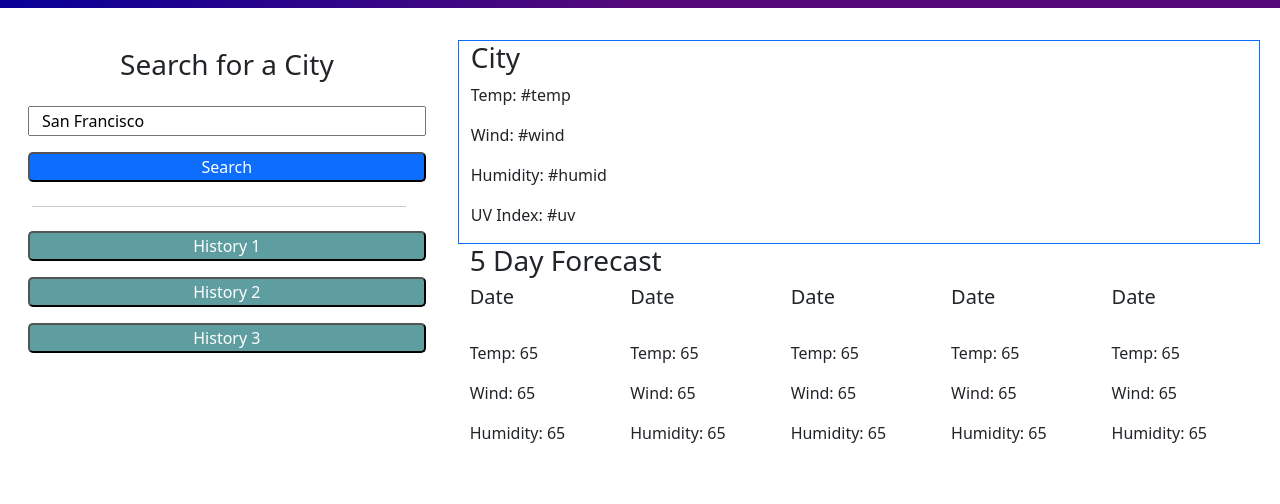
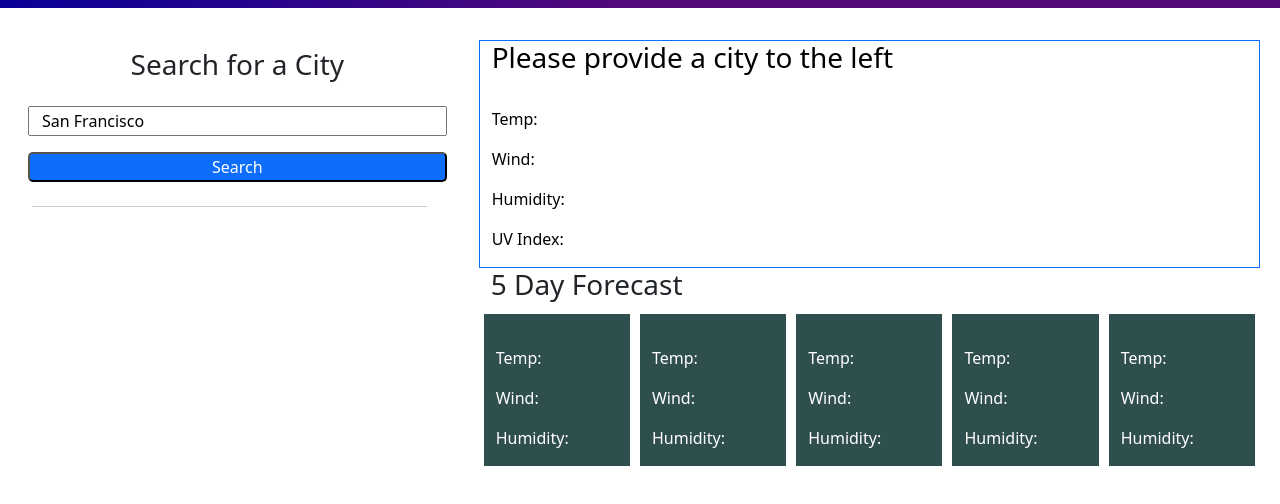
Before and after one commit to cmullendore-bootcamp/weather-dashboard, a plain HTML site: page index.html in a window 1280 px wide. Shown: the part 58-562 px from the top of the page. Drawn offline with nearby package versions, Linux system fonts and the light colour scheme.

Commit message:
Added dynamic colors

```diff
--- a/assets/css/style.css
+++ b/assets/css/style.css
@@ -18,3 +18,37 @@ button {
     color: #FFFFFF;
     background-color: #5f9ea0;
 }
+
+/* Note that the order of the next two selectors is INTENTIONAL */
+
+*[id*="for"], div.col p {
+    color: #ffffff;
+}
+
+*[id*="weather-"], div.headline p  {
+    color: #000000;
+}
+
+div.row div.col {
+    background-color: #2f4f4f;
+    margin: 5px;
+}
+
+#weather-current-uv {
+    border-radius: 5px;
+}
+
+#weather-current-uv.good {
+    color: #ffffff;
+    background-color: #008000;
+}
+
+#weather-current-uv.warning {
+    color: #000000;
+    background-color: #ffff00;
+}
+
+#weather-current-uv.danger {
+    color: #ffffff;
+    background-color: #ff0000;
+}
--- a/assets/js/script.js
+++ b/assets/js/script.js
@@ -12,13 +12,13 @@ function LoadWeather(query) {
             response.json()
                 .then(function(data) {
                     ProcessHistory(data.name, data.coord.lat, data.coord.lon);
-                    LoadForecast(data.coord.lat, data.coord.lon);
+                    LoadForecast(data.name, data.coord.lat, data.coord.lon);
                 });
         });
 }
 
 
-function LoadForecast(lat, lon) {
+function LoadForecast(city, lat, lon) {
     var forecastApiUrl =  `https://api.openweathermap.org/data/2.5/onecall?lat=${lat}&lon=${lon}&exclude=hourly&appid=4e3d18816754402569ac77dc78b5f775`
 
     fetch(forecastApiUrl)
@@ -28,19 +28,29 @@ function LoadForecast(lat, lon) {
             }
             response.json()
                 .then(function(data) {
-                    ProcessForecast(data);
+                    ProcessForecast(city, data);
                 });
         });
 }
 
-function ProcessForecast(forecastWeather) {
-    console.log(forecastWeather);
+function ProcessForecast(city, forecastWeather) {
+    document.getElementById("weather-city").textContent = city;
     document.getElementById("weather-icon").setAttribute("src", `http://openweathermap.org/img/wn/${forecastWeather.current.weather[0].icon}@2x.png`)
     document.getElementById("weather-current-temp").textContent = forecastWeather.current.temp;
     document.getElementById("weather-current-wind").textContent = forecastWeather.current.wind_speed;
     document.getElementById("weather-current-humidity").textContent = forecastWeather.current.humidity;
-    document.getElementById("weather-current-uv").textContent = forecastWeather.current.uvi;
+    var uvIndex = $("#weather-current-uv");
+    uvIndex.text(forecastWeather.current.uvi);
+    if (forecastWeather.current.uvi <= 2) {
+        uvIndex.addClass("good");
+        //uvIndex("bg-success");
+    } else if (forecastWeather.current.uvi <= 5) {
+        uvIndex.addClass("warning");
+    } else {
+        uvIndex.addClass("danger");
+    }
 
+    uvIndex
     for (var i = 0; i < 5; i++) {
         var day = forecastWeather.daily[i];
         document.getElementById(`for${i}Date`).textContent = moment(day.dt * 1000).format("MM/DD/YYYY");
@@ -94,5 +104,7 @@ searchBtn.addEventListener("click", function(event) {
 $("#search-history").on("click", "button", function(event) {
     $("#search-city").val(event.target.innerText);
     ProcessHistory(event.target.innerText, event.target.dataset.lat, event.target.dataset.lon);
-    LoadForecast(event.target.dataset.lat, event.target.dataset.lon);
+    LoadForecast(event.target.innerText, event.target.dataset.lat, event.target.dataset.lon);
 });
+
+ProcessHistory();
--- a/index.html
+++ b/index.html
@@ -16,7 +16,7 @@
     <!-- Main content container -->
     <main>
         <!-- Left Column -->
-        <div class="m-3 p-3">
+        <div class="container col-4 m-3 p-3">
             <!-- Search Box -->
             <div class="row">
                 <label for="search-city" class="m-2 text-center">
@@ -28,58 +28,56 @@
             <hr />
             <!-- Search History -->
             <div id="search-history" class="row">
-                <button class="button m-2 history-btn" value="history1">History 1</button>
-                <button class="button m-2 history-btn" value="history2">History 2</button>
-                <button class="button m-2 history-btn" value="history3">History 3</button>
             </div>
         </div>
         <!-- Right Column -->
         <div class="container m-3 p-3">
             <!-- Current Conditions Panel -->
-            <div class="row border border-primary">
-                <h3 id="weather-current">City <span><img id="weather-icon" /> </span></h3>
-                <p>Temp: <span id="weather-current-temp">#temp</span> </p>
-                <p>Wind: <span id="weather-current-wind">#wind</span> </p>
-                <p>Humidity: <span id="weather-current-humidity">#humid</span> </p>
-                <p>UV Index: <span id="weather-current-uv">#uv</span> </p>
+            <div class="row border border-primary headline">
+                <h3 id="weather-city">Please provide a city to the left</h3>
+                <div><img id="weather-icon" /> </div>
+                <p>Temp: <span id="weather-current-temp"></span> </p>
+                <p>Wind: <span id="weather-current-wind"></span> </p>
+                <p>Humidity: <span id="weather-current-humidity"></span> </p>
+                <p>UV Index: <span id="weather-current-uv" class="px-2 py-1"></span> </p>
             </div>
             <h3>5 Day Forecast</h3>
             <div class="row flex">
                 <!-- Container for horizontal 5 days ahead -->
                 <div class="col">
-                    <h5 id="for0Date">Date</h5>
+                    <h5 id="for0Date"></h5>
                     <img id="for0Img">
-                    <p>Temp: <span id="for0Temp">65</span></p>
-                    <p>Wind: <span id="for0Wind">65</span></p>
-                    <p>Humidity: <span id="for0Hum">65</span></p>
+                    <p>Temp: <span id="for0Temp"></span></p>
+                    <p>Wind: <span id="for0Wind"></span></p>
+                    <p>Humidity: <span id="for0Hum"></span></p>
                 </div>
                 <div class="col">
-                    <h5 id="for1Date">Date</h5>
+                    <h5 id="for1Date"></h5>
                     <img id="for1Img">
-                    <p>Temp: <span id="for1Temp">65</span></p>
-                    <p>Wind: <span id="for1Wind">65</span></p>
-                    <p>Humidity: <span id="for1Hum">65</span></p>
+                    <p>Temp: <span id="for1Temp"></span></p>
+                    <p>Wind: <span id="for1Wind"></span></p>
+                    <p>Humidity: <span id="for1Hum"></span></p>
                 </div>
                 <div class="col">
-                    <h5 id="for2Date">Date</h5>
+                    <h5 id="for2Date"></h5>
                     <img id="for2Img">
-                    <p>Temp: <span id="for2Temp">65</span></p>
-                    <p>Wind: <span id="for2Wind">65</span></p>
-                    <p>Humidity: <span id="for2Hum">65</span></p>
+                    <p>Temp: <span id="for2Temp"></span></p>
+                    <p>Wind: <span id="for2Wind"></span></p>
+                    <p>Humidity: <span id="for2Hum"></span></p>
                 </div>
                 <div class="col">
-                    <h5 id="for3Date">Date</h5>
+                    <h5 id="for3Date"></h5>
                     <img id="for3Img">
-                    <p>Temp: <span id="for3Temp">65</span></p>
-                    <p>Wind: <span id="for3Wind">65</span></p>
-                    <p>Humidity: <span id="for3Hum">65</span></p>
+                    <p>Temp: <span id="for3Temp"></span></p>
+                    <p>Wind: <span id="for3Wind"></span></p>
+                    <p>Humidity: <span id="for3Hum"></span></p>
                 </div>
                 <div class="col">
-                    <h5 id="for4Date">Date</h5>
+                    <h5 id="for4Date"></h5>
                     <img id="for4Img">
-                    <p>Temp: <span id="for4Temp">65</span></p>
-                    <p>Wind: <span id="for4Wind">65</span></p>
-                    <p>Humidity: <span id="for4Hum">65</span></p>
+                    <p>Temp: <span id="for4Temp"></span></p>
+                    <p>Wind: <span id="for4Wind"></span></p>
+                    <p>Humidity: <span id="for4Hum"></span></p>
                 </div>
             </div>
         </div>
```
